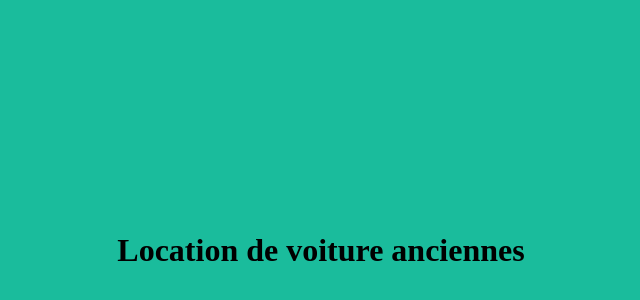
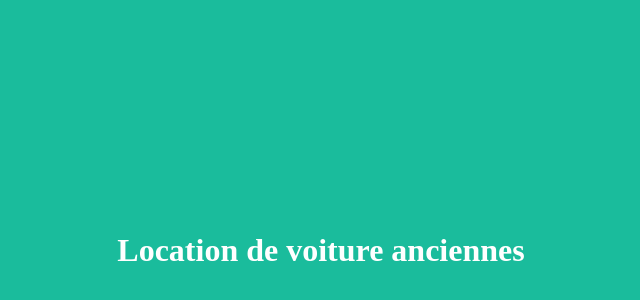
Before and after one commit to HARITIANANomena/locationVoiture, a plain HTML site: page index.html in a window 1280 px wide. Shown: the part 42-342 px from the top of the page, without its empty margins (319-959 px from the left). Drawn offline with Linux system fonts and the light colour scheme.

Commit message:
modif couleur du grand titre

```diff
--- a/index.html
+++ b/index.html
@@ -6,6 +6,6 @@
     <title>Home</title>
 </head>
 <body style="background-color: #1abc9c">
-    <h1 style="padding-top: 20%; padding-bottom: 20%; text-align: center;">Location de voiture anciennes</h1>
+    <h1 style="padding-top: 20%; padding-bottom: 20%; text-align: center; color: #fff;">Location de voiture anciennes</h1>
 </body>
 </html>
```
